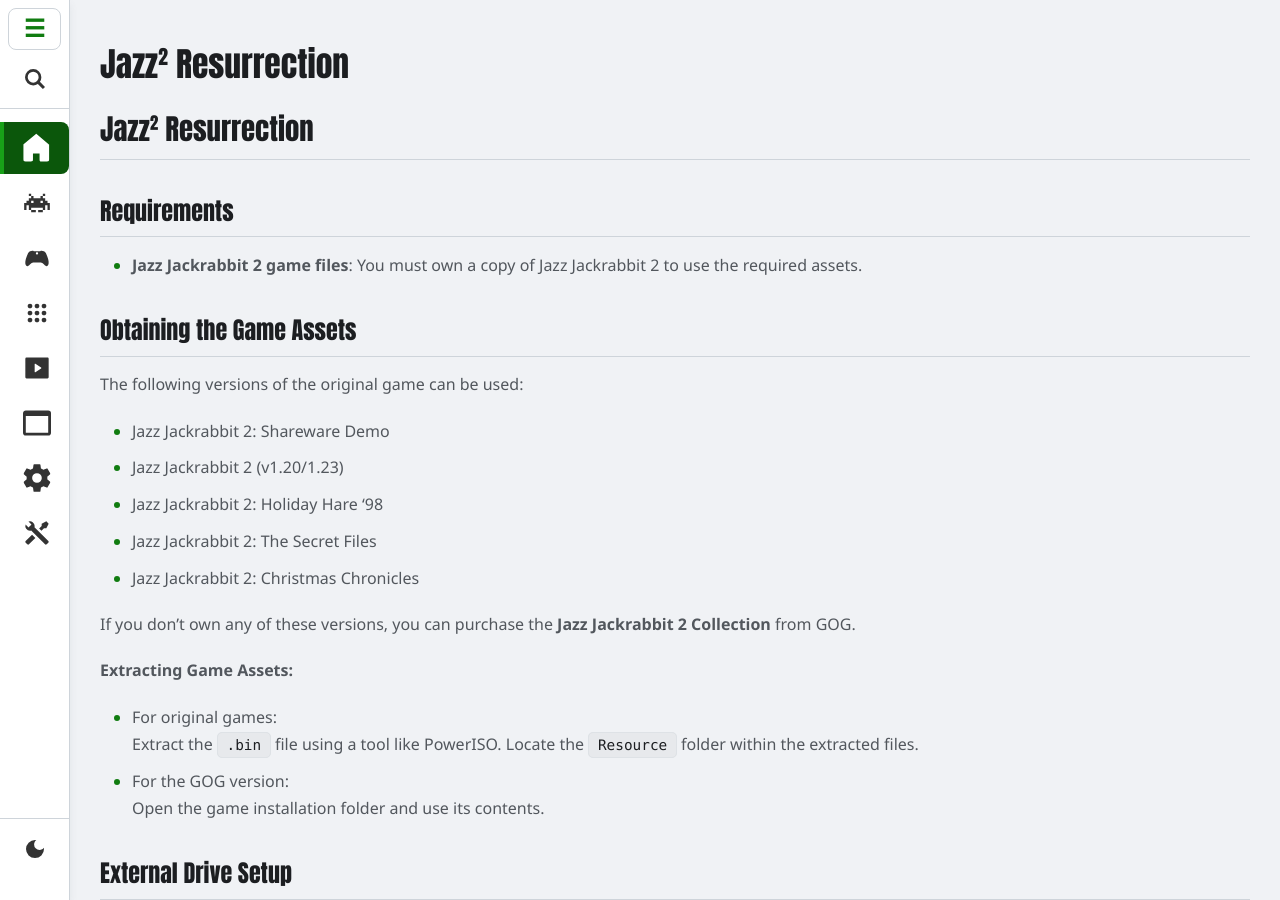
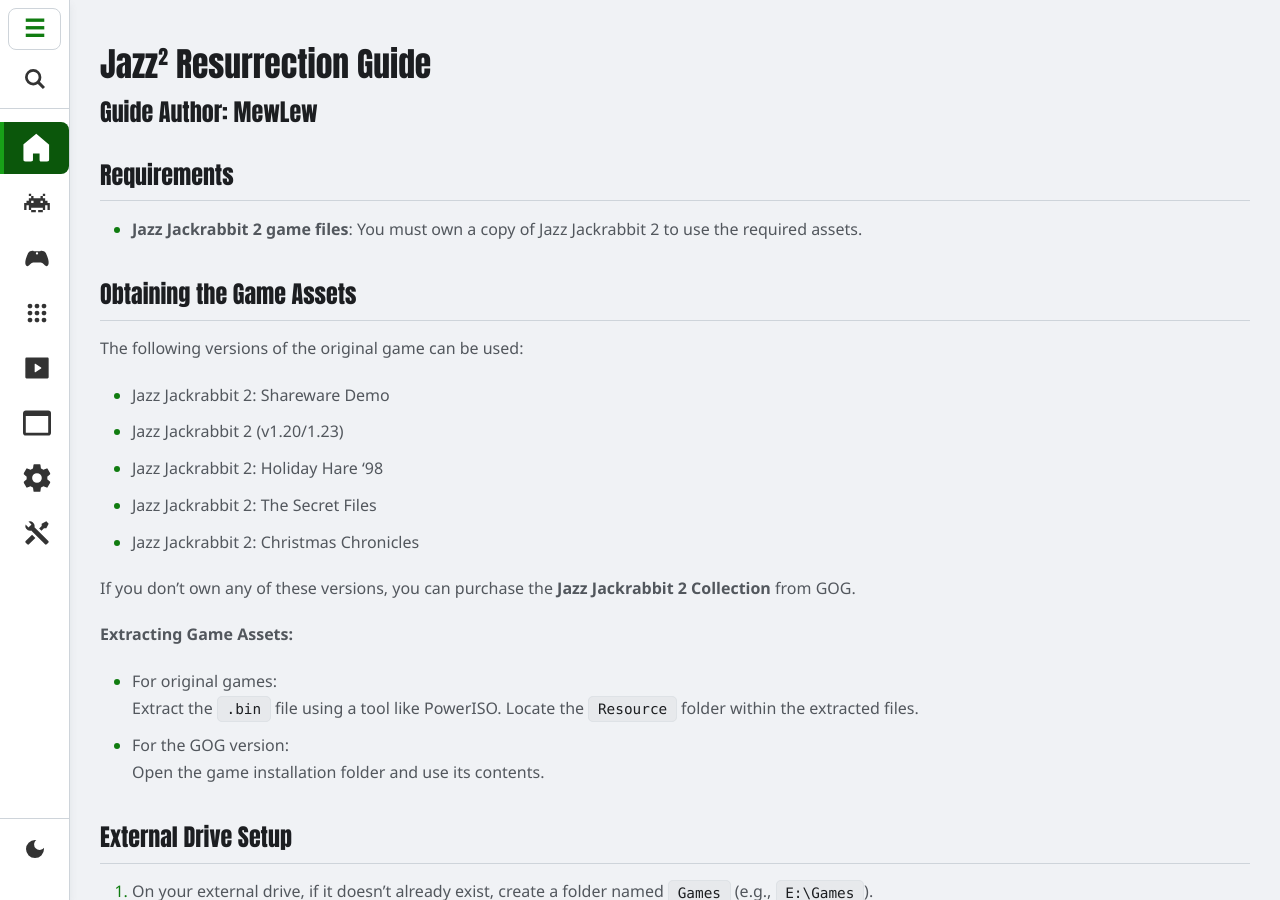
Before and after one commit to EmulationRevival/emulationrevival.github.io, a Jekyll site: the page built from guides/ports/jazz2.md, in a window 1280 px wide and 900 px high. Built offline with Jekyll 4.4.1, drawn with Linux system fonts in a browser that asks for light colours.

Commit message:
Update jazz2.md

```diff
--- a/guides/ports/jazz2.md
+++ b/guides/ports/jazz2.md
@@ -1,11 +1,10 @@
 ---
 layout: template
-title: "Jazz² Resurrection"
+title: "Jazz² Resurrection Guide"
 permalink: /guides/ports/jazz2-guide/
 description: "A guide for setting up Jazz² Resurrection on dev mode."
+author: "MewLew"
 ---
-
-## Jazz² Resurrection
 
 ### Requirements
 - **Jazz Jackrabbit 2 game files**: You must own a copy of Jazz Jackrabbit 2 to use the required assets.
```
